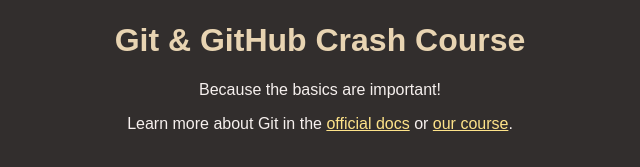
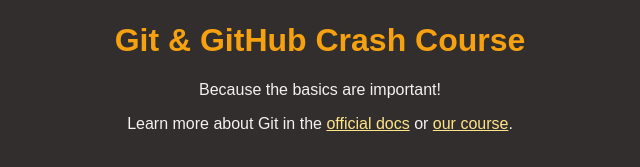
Before and after one commit to aritra-deb/github_crash-course, a plain HTML site: page index.html in a window 1280 px wide. Shown: the part 147-314 px from the top of the page, without its empty margins (320-960 px from the left). Drawn offline with Linux system fonts and the light colour scheme.

Commit message:
Title color change

```diff
--- a/styles.css
+++ b/styles.css
@@ -17,7 +17,7 @@ body {
 }
 
 h1 {
-  color: #e8d4b2;
+  color: #f6a10f;
 }
 
 a {
```
